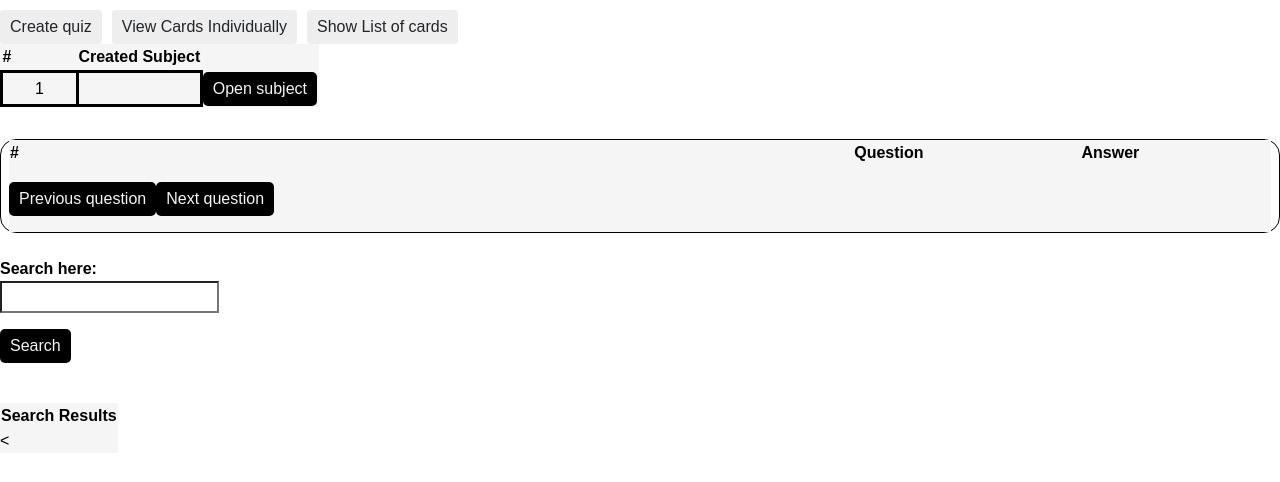
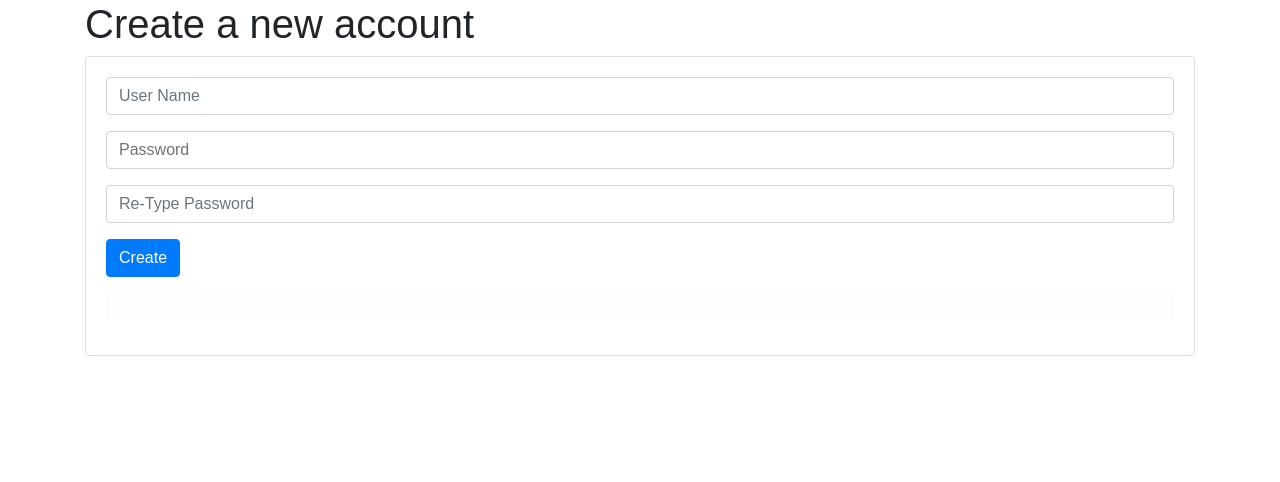
Before and after one commit to WalkOrRun/FlashCard2.0, an Angular app: page / in a window 1280 px wide. Shown: the top 482 px of the page. Built offline with nearby package versions, Linux system fonts and the light colour scheme.

Commit message:
3 files modified

```diff
--- a/src/app/app.component.html
+++ b/src/app/app.component.html
@@ -1,4 +1,4 @@
-<!-- <app-login></app-login> -->
+<!-- <app-login></app-login>
 <nav>
   <a (click) = "toggleEditor('create')"> Create quiz</a>
   <a (click) = "toggleEditor('home')"> View Cards Individually </a>
@@ -7,3 +7,5 @@
 <app-create-set *ngIf = "showCreate"> </app-create-set>
 <app-single-card *ngIf = "showHome"></app-single-card>
 <app-view-subject *ngIf="showList"></app-view-subject>
+-->
+<app-create-account></app-create-account>
--- a/src/app/create-account/create-account.component.ts
+++ b/src/app/create-account/create-account.component.ts
@@ -12,16 +12,23 @@ export class CreateAccountComponent implements OnInit {
   name:string;
   password:string;
   repassword:string;
+  message:string;
 
   constructor(private accService: AccountService) { }
 
   ngOnInit() {
   }
   addNewAccount(){
+    if(this.password!=this.repassword){
+      this.message='password and Retyped password have to be the same';
+      return;
+    }
     const newAcc={
       name:this.name,
       password:this.password
     }
-    this.accService.createAccount(newAcc);
+    this.accService.createAccount(newAcc).subscribe(data => {
+      console.log(data);
+    });
   }
 }
--- a/src/app/login/login.component.html
+++ b/src/app/login/login.component.html
@@ -1,12 +1,12 @@
 <div class="container">
     <h1>Login</h1>
-    <form [formGroup]= "feedbackForm">
+    <form >
         <div class="form-group">
-            <input type="text" class="form-control" formmControlName="username" placeholder="User name">
+            <input type="text" class="form-control" [(ngModel)]="name"  placeholder="User name">
         </div>
 
         <div class="form-group">
-            <input type="password" class="form-control" formmControlName="password" placeholder="Password">
+            <input type="password" class="form-control" [(ngModel)]="password"  placeholder="Password">
         </div>
         <div>
           <button>Login</button>
```
